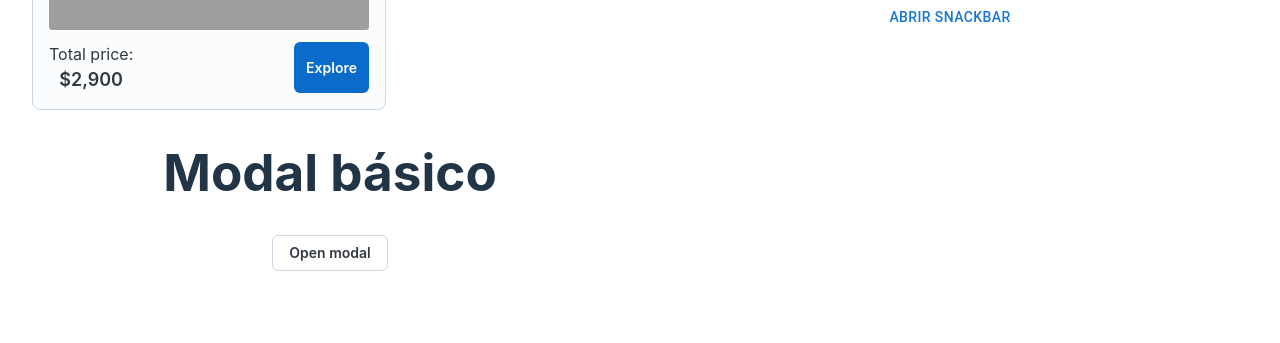
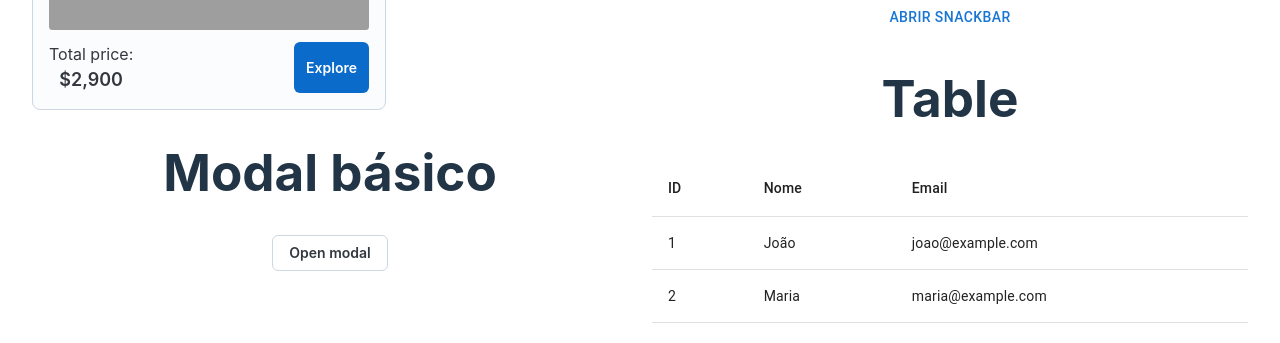
Before and after one commit to Kauanny-cmd/MUI-Apresentacao, a React (Vite) app: page / in a window 1280 px wide. Shown: the part 943-1286 px from the top of the page. Before the commit the page ends 1246 px from the top, so only its background shows below. Built offline with nearby package versions, Linux system fonts and the light colour scheme; grey boxes are pictures that could not be loaded.

Commit message:
:sparkles: table

```diff
--- a/src/App.tsx
+++ b/src/App.tsx
@@ -8,6 +8,7 @@ import BasicDrawer from './components/myDrawer';
 import InputFormProps from './components/myInput';
 import Menu from './components/myMenu';
 import Snackbar from './components/mySnackbar';
+import Table from './components/myTable';
 
 function App() {
 
@@ -37,6 +38,8 @@ function App() {
           <Menu/>
           <h1>Snackbar</h1>
           <Snackbar/>
+          <h1>Table</h1>
+          <Table/>
         </Grid>
       </Grid>
     </>
--- /dev/null
+++ b/src/components/myTable.tsx
@@ -0,0 +1,30 @@
+import React from 'react';
+import { Table, TableBody, TableCell, TableHead, TableRow } from '@mui/material';
+
+const MyTable = () => {
+  return (
+    <Table>
+      <TableHead>
+        <TableRow>
+          <TableCell>ID</TableCell>
+          <TableCell>Nome</TableCell>
+          <TableCell>Email</TableCell>
+        </TableRow>
+      </TableHead>
+      <TableBody>
+        <TableRow>
+          <TableCell>1</TableCell>
+          <TableCell>João</TableCell>
+          <TableCell>joao@example.com</TableCell>
+        </TableRow>
+        <TableRow>
+          <TableCell>2</TableCell>
+          <TableCell>Maria</TableCell>
+          <TableCell>maria@example.com</TableCell>
+        </TableRow>
+      </TableBody>
+    </Table>
+  );
+};
+
+export default MyTable;
```
